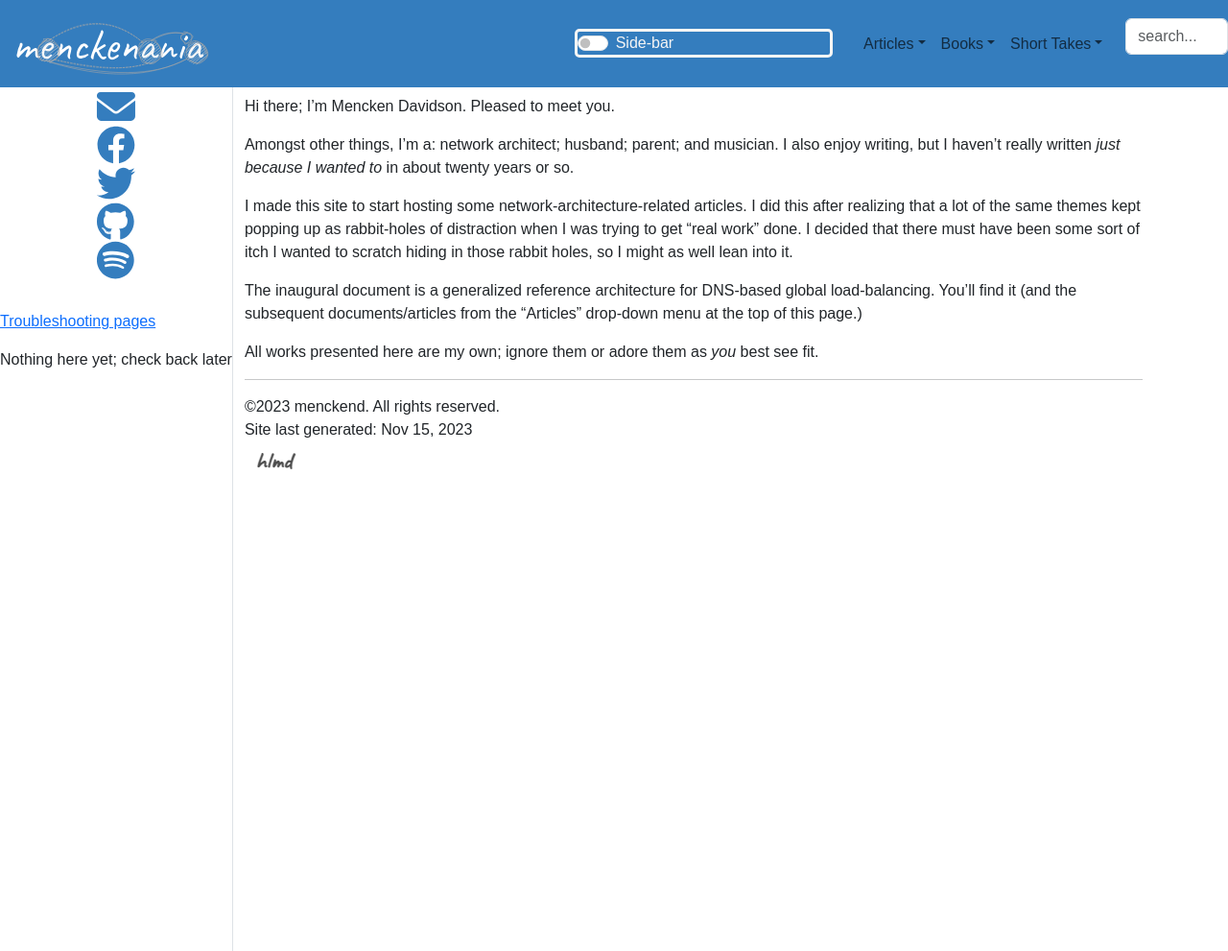
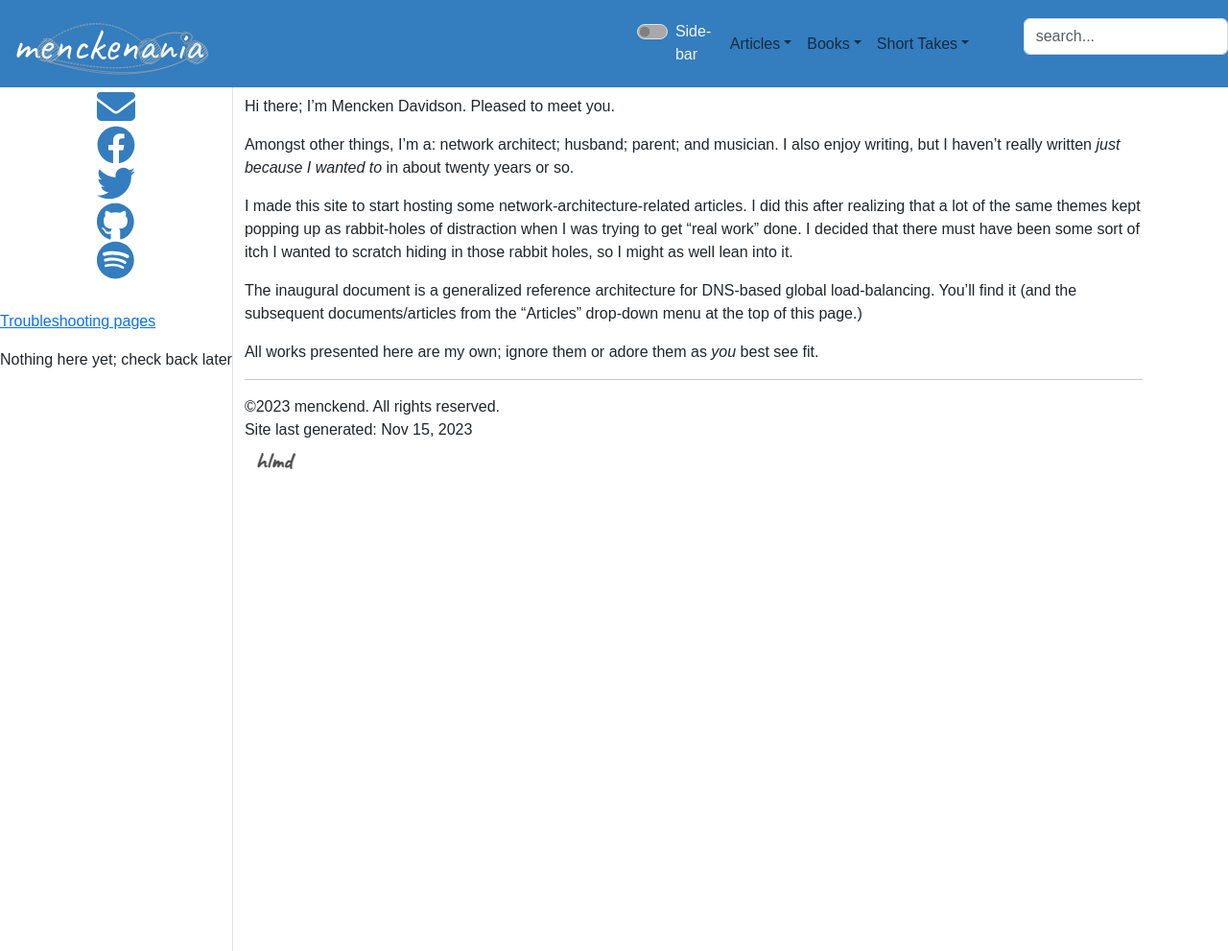
Before and after one commit to menckend/alpha, a Jekyll site: the page built from index.md, in a window 1280 px wide. Shown: the whole page at 96% size. Built offline with Jekyll 4.4.1, drawn with Linux system fonts in a browser that asks for light colours; nearby versions of some CDN libraries; some web fonts are replaced; comment, search, counter and statistics services are not loaded.

Commit message:
Update topnav.html

```diff
--- a/_includes/topnav.html
+++ b/_includes/topnav.html
@@ -15,10 +15,10 @@
             </button>
         </div>
 
-        <div class="col">
+        <div class="col-1">
             {% comment %} toggle sidebar button {% endcomment %}
-            <div class="form-check form-switch" data-bs-target="#sidebar" data-bs-toggle="collapse" class="bi-toggle-off" style="border-color: whitesmoke; border-style: solid; border-radius: 5px;">
-                <input class="form-check-input" type="checkbox" role="switch" id="flexSwitchCheckDefault">
+            <div class="form-check form-switch" data-bs-target="#sidebar" data-bs-toggle="collapse" class="bi-toggle-off">
+                <input class="form-check-input" type="checkbox" role="switch" id="flexSwitchCheckDefault" style="background-color:darkgray;>
                 <label class="form-check-label" for="flexSwitchCheckDefault">Side-bar</label>
             </div>
         </div>
@@ -57,7 +57,7 @@
             </div>
         </div>
 
-        <div class="col-1 justify-content-right ">
+        <div class="col-2">
             <form>
                 <input id="search-input" class="form-control me-2" type="search" placeholder="{{site.data.strings.search_placeholder_text}}" aria-label="Search">
                     <ul id="results-container"></ul>
```
